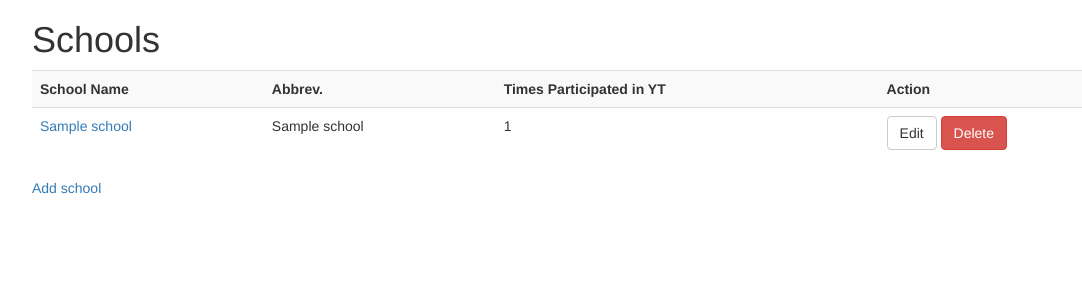
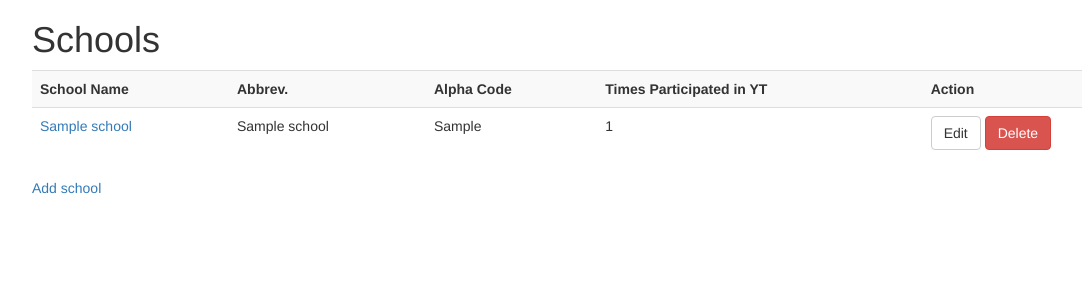
Before and after one commit to miken/catacombs_prototype, a Django app: page /schools/ in a window 1280 px wide. Shown: the top 300 px of the page, without its empty margins (38-1120 px from the left). Run offline with Django 3.2, Linux system fonts and the light colour scheme; tables that the repository leaves empty hold one stand-in row (values such as "Sample post"); some libraries are stand-ins or nearby versions.

Commit message:
Fixed bug with schools existing in multiple surveys

```diff
--- a/catacombs/urls.py
+++ b/catacombs/urls.py
@@ -30,13 +30,11 @@ urlpatterns = patterns('',
     url(r'^schools/(?P<pk>\d+)/$', datacombo.views.SchoolView.as_view(),
         name='schools-view',),
 
-    #Surveys
-    url(r'^surveys/$', datacombo.views.ListSurveyView.as_view(), name='surveys-list',),
-    url(r'^surveys/new$', datacombo.views.CreateSurveyView.as_view(), name='surveys-new',),
-    url(r'^surveys/edit/(?P<pk>\d+)/$', datacombo.views.UpdateSurveyView.as_view(),
-        name='surveys-edit',),
-    url(r'^surveys/delete/(?P<pk>\d+)/$', datacombo.views.DeleteSurveyView.as_view(),
-        name='surveys-delete',),
+    #Surveys - We're gonna disable this for now
+    #url(r'^surveys/$', datacombo.views.ListSurveyView.as_view(), name='surveys-list',),
+    #url(r'^surveys/new$', datacombo.views.CreateSurveyView.as_view(), name='surveys-new',),
+    #url(r'^surveys/edit/(?P<pk>\d+)/$', datacombo.views.UpdateSurveyView.as_view(), name='surveys-edit',),
+    #url(r'^surveys/delete/(?P<pk>\d+)/$', datacombo.views.DeleteSurveyView.as_view(), name='surveys-delete',),
 
     #Import Sessions
     url(r'^sessions/$', datacombo.views.ListSessionView.as_view(), name='sessions-list',),
--- a/datacombo/imports/import_vars_to_hstm.py
+++ b/datacombo/imports/import_vars_to_hstm.py
@@ -19,7 +19,7 @@ varlist = varlist[varlist['factor'] != '1']
 #os.chdir(root_dir)
 
 #Find that HS TM survey
-hstm = Survey.objects.get(code='hstm')
+hstm = Survey.objects.get(code='tch-hs')
 
 for var in varlist.index:
     dj_var = Variable()
--- a/datacombo/models.py
+++ b/datacombo/models.py
@@ -21,7 +21,10 @@ class ImportSession(models.Model):
 
 class Survey(models.Model):
     name = models.CharField(max_length=100)
-    code = models.CharField(max_length=10)
+    code = models.CharField(max_length=10, unique=True)
+
+    class Meta:
+        ordering = ["code"]
 
     def school_count(self):
         count = self.school_set.count()
@@ -37,19 +40,25 @@ class Variable(models.Model):
     description = models.CharField(max_length=100)
     active = models.BooleanField()
 
+    class Meta:
+        ordering = ["name"]
+
     def __unicode__(self):
         return self.name
 
 
 class School(models.Model):
     #This field is used to match with schoolparticipation.legacy_school_short
-    alpha = models.CharField(max_length=20, verbose_name=u'Legacy School_Alpha')
+    alpha = models.CharField(max_length=20, unique=True, verbose_name=u'Legacy School_Alpha')
     name = models.CharField(max_length=100, verbose_name=u'Full School Name')
     abbrev_name = models.CharField(max_length=50, verbose_name=u'Short Name Used in Report')
     survey = models.ForeignKey(Survey)
-    q_code = models.CharField(max_length=10, verbose_name=u'Code used in Qualtrics logins')
+    q_code = models.CharField(max_length=10, blank=True, default='', verbose_name=u'Code used in Qualtrics logins')
     #When the ImportSession is deleted, this school will become "orphaned" and need to be removed individually
     imported_thru = models.ForeignKey(ImportSession, on_delete=models.SET_NULL, null=True)
+
+    class Meta:
+        ordering = ["name"]
 
     def repeat_count(self):
         '''This function tells how many times this school has participated in YouthTruth'''
@@ -67,10 +76,14 @@ class SchoolParticipation(models.Model):
     school = models.ForeignKey(School)
     survey = models.ForeignKey(Survey)
     date_participated = models.DateField()
-    legacy_school_short = models.CharField(max_length=20, blank=True, verbose_name=u'Legacy School_Short notation')
-    note = models.CharField(max_length=100, blank=True, null=True)
+    legacy_school_short = models.CharField(max_length=20, blank=True, default='', verbose_name=u'Legacy School_Short notation')
+    note = models.CharField(max_length=100, blank=True, default='')
     #When the ImportSession is deleted, this participation record will become "orphaned" and need to be removed individually
     imported_thru = models.ForeignKey(ImportSession, on_delete=models.SET_NULL, null=True)
+
+    class Meta:
+        ordering = ["date_participated"]
+        get_latest_by = "date_participated"
 
     def __unicode__(self):
         return self.school.name
@@ -85,7 +98,7 @@ class Teacher(models.Model):
     first_name = models.CharField(max_length=50, verbose_name=u'First Name')
     last_name = models.CharField(max_length=50, verbose_name=u'Last Name')
     full_name = u'{first} {last}'.format(first=first_name, last=last_name)
-    salutation = models.CharField(max_length=10, verbose_name=u'Salutation')
+    salutation = models.CharField(max_length=10, default='', verbose_name=u'Salutation')
     salute_name = u'{salute} {last}'.format(salute=salutation, last=last_name)
     school = models.ForeignKey(School)
     courses = models.ManyToManyField(Course)
--- a/datacombo/templates/index.html
+++ b/datacombo/templates/index.html
@@ -30,7 +30,6 @@
 
 <h2>Data Management</h2>
 <ul class="list-inline">
-  <li><a href="{% url "surveys-list" %}" class="btn btn-large btn-default">Manage Surveys</a></li>
   <li><a href="{% url "schools-list" %}" class="btn btn-large btn-default">Manage Schools</a></li>
   <li><a href="{% url "variables-list" %}" class="btn btn-large btn-default">Manage Survey Variables</a></li>
 </ul>
--- a/datacombo/templates/school_list.html
+++ b/datacombo/templates/school_list.html
@@ -8,6 +8,7 @@
   <tr>
     <th>School Name</th>
     <th>Abbrev.</th>
+    <th>Alpha Code</th>
     <th>Times Participated in YT</th>
     <th>Action</th>
   </tr>
@@ -16,6 +17,7 @@
   <tr class="school">
     <td><a href="{{ school.get_absolute_url }}">{{ school.name }}</a></td>
     <td>{{ school.abbrev_name }}</td>
+    <td>{{ school.alpha }}</td>
     <td>{{ school.repeat_count }}</td>
     <td>
       <a href="{% url "schools-edit" pk=school.id %}" class="btn btn-default">Edit</a>
--- a/datacombo/templates/upload_confirm.html
+++ b/datacombo/templates/upload_confirm.html
@@ -92,7 +92,7 @@
               <tr>
                 <th>School Name</th>
                 <th>Abbreviation</th>
-                <th>School Short</th>
+                <th>School Alpha</th>
               </tr>
 
               {% for school in sch_objects %}
--- a/datacombo/views.py
+++ b/datacombo/views.py
@@ -177,6 +177,7 @@ class DeleteSurveyView(DeleteView):
     def get_success_url(self):
         return reverse('surveys-list')
 
+
 #View functions for handling file uploads
 def upload_file(request):
     if request.method == 'POST':
@@ -198,8 +199,6 @@ def upload_file(request):
                 selected_survey = Survey.objects.get(id=selected_survey_id)
                 #Get the list of variables for this survey
                 selected_survey_varlist = selected_survey.variable_set.values_list('name', flat=True)
-                #Get the list of school alphas for this survey (from school records)
-                selected_survey_schalpha_list = selected_survey.school_set.values_list('alpha', flat=True)
                 #Get the list of school shorts for this survey (from participation records)
                 selected_survey_schshort_list = selected_survey.schoolparticipation_set.values_list('legacy_school_short', flat=True)
 
@@ -214,16 +213,6 @@ def upload_file(request):
                 csv_schshort_list = newcsv['School_Short'].unique().tolist()
                 #Compare the list of schools in CSV with list of schools in database to determine which new participation records to add
                 csv_schshorts_to_add = [s for s in csv_schshort_list if s not in selected_survey_schshort_list]
-                number_of_new_participations = len(csv_schshorts_to_add)
-
-                # Generate a list of school alphas from the CSV file as well
-                # To determine which schools to add
-                csv_schalpha_dict = {}
-                for schshort in csv_schshorts_to_add:
-                    schalpha = schshort[:-3]
-                    if schalpha not in selected_survey_schalpha_list:
-                        csv_schalpha_dict[schshort] = schalpha
-                number_of_new_schools = len(csv_schalpha_dict)
 
 
                 # Create new import session first
@@ -233,25 +222,28 @@ def upload_file(request):
                 session.date_created = datetime.datetime.now()
                 session.save()
 
-                # Then create schools
+                # Then create participation records
                 csv_sch_object_list = []
-                for schshort, alpha in csv_schalpha_dict.items():
-                    sch_obj = School()
-                    sch_obj.alpha = alpha
-                    sch_obj.name = tallies.get_value(schshort, 'School_Name')
-                    sch_obj.abbrev_name = alpha
-                    sch_obj.survey = selected_survey
-                    sch_obj.imported_thru = session
-                    sch_obj.save()
-                    csv_sch_object_list.append(sch_obj)
-
-                # Then create participation records
                 csv_pr_object_list = []
                 for schshort in csv_schshorts_to_add:
                     pr = SchoolParticipation()
                     round = schshort[-3:]
-                    alpha = schshort[:-3]
-                    pr.school = School.objects.get(alpha=alpha)
+                    abbr = schshort[:-3]
+                    alpha = '{abbr}-{surveycode}'.format(abbr=abbr, surveycode=selected_survey.code)
+                    #Example of alpha: HTH-tch-hs
+                    try:
+                        pr.school = School.objects.get(alpha=alpha, survey=selected_survey)
+                    except School.DoesNotExist:
+                        #If a school does not exists yet - create it and then assign to pr
+                        sch_obj = School()
+                        sch_obj.abbrev_name = schshort[:-3]
+                        sch_obj.name = tallies.get_value(schshort, 'School_Name')
+                        sch_obj.alpha = alpha
+                        sch_obj.survey = selected_survey
+                        sch_obj.imported_thru = session
+                        sch_obj.save()
+                        csv_sch_object_list.append(sch_obj)
+                        pr.school = sch_obj
                     pr.survey = selected_survey
                     pr.date_participated = round_time_conversion[round]
                     pr.legacy_school_short = schshort
@@ -260,8 +252,9 @@ def upload_file(request):
                     pr.save()
                     csv_pr_object_list.append(pr)
 
-
-
+                # Calculate number of new schools
+                number_of_new_participations = len(csv_pr_object_list)
+                number_of_new_schools = len(csv_sch_object_list)
 
                 #Pare this list down for faster lookup
                 csv_cols_in_db = [c for c in csv_collist if c in selected_survey_varlist]
@@ -274,7 +267,6 @@ def upload_file(request):
                         var_status[var] = 1
                     else:
                         var_status[var] = 0
-
 
                 #Load all variables into the context for view rendering
                 context['survey_name'] = selected_survey.name
```
